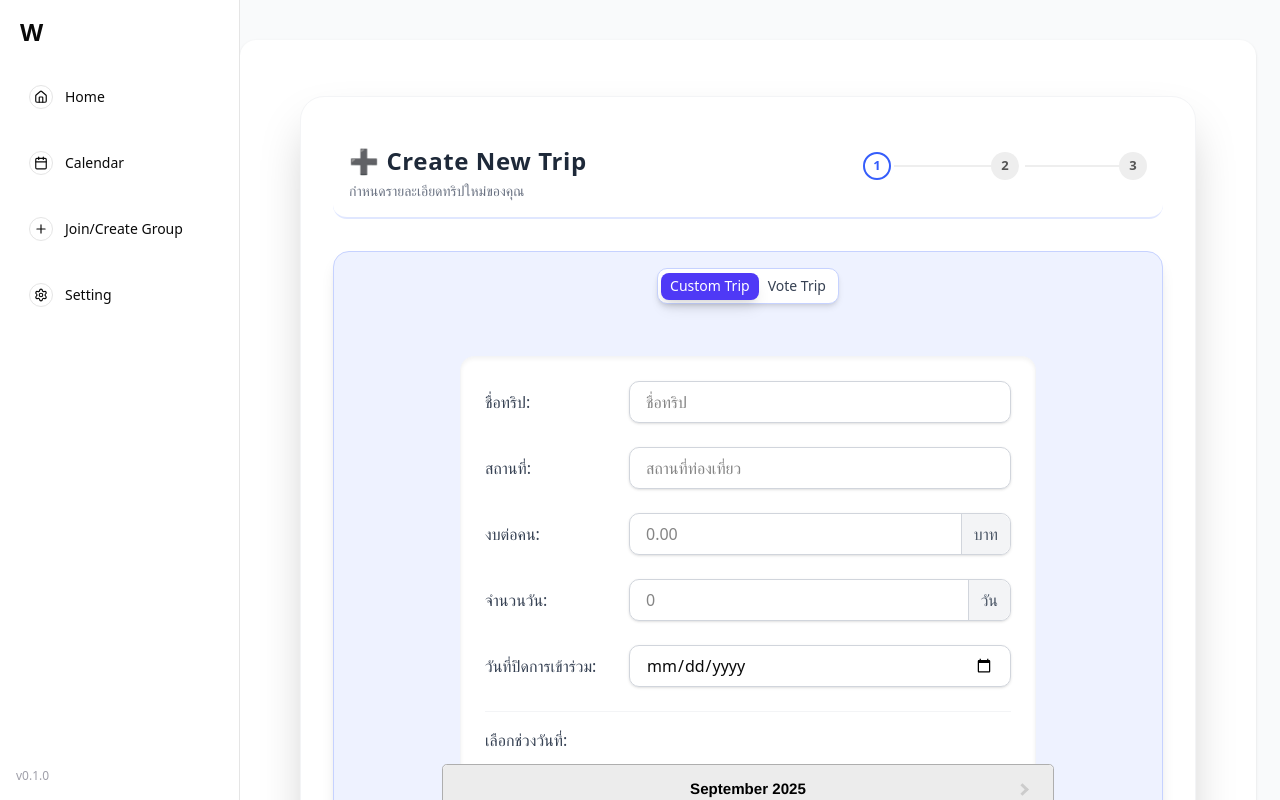
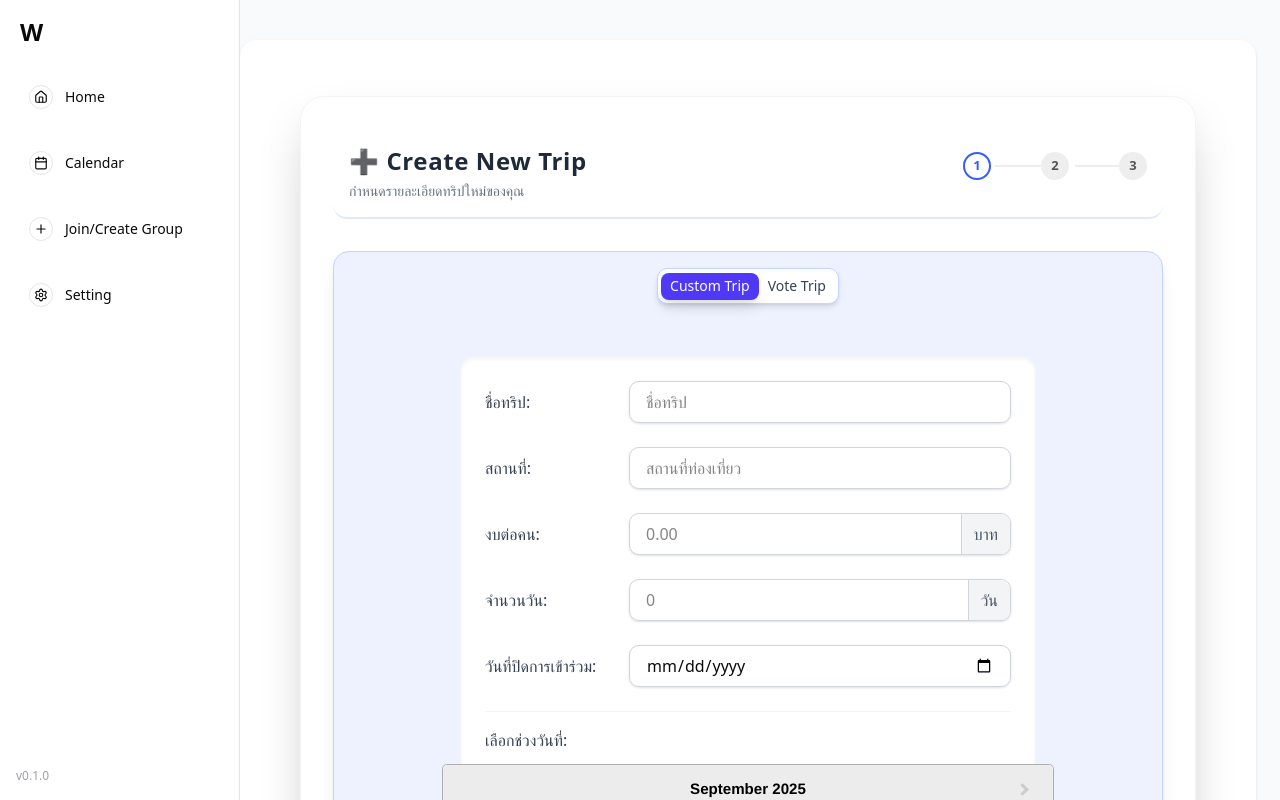
Before and after one commit to PhonePlaza/WANG, a Next.js app: page /create-trip in a window 1280 px wide. Shown: the top 800 px of the page. Built offline with nearby package versions, Linux system fonts and the light colour scheme; no server answers.

Commit message:
feat : update step component

```diff
--- a/src/components/ui/step/StepContent.css
+++ b/src/components/ui/step/StepContent.css
@@ -1,7 +1,7 @@
 .step-circles-fixed {
   display: flex;
-  justify-content: flex-start; /* ให้เริ่มจากซ้าย */
-  gap: 100px;
+  justify-content: flex-start;
+  gap: 50px;
   position: relative;
   margin-bottom: 15px;
 }
@@ -29,7 +29,7 @@
   top: 50%;
   left: 120%;
   height: 2px;
-  width: 100px;
+  width: 50px;
   background-color: #eee;
   transform: translateY(-50%);
   z-index: 0;
--- a/src/components/ui/step/StepContent.tsx
+++ b/src/components/ui/step/StepContent.tsx
@@ -1,4 +1,4 @@
-// components/ui/step/StepForm.tsx
+// components/ui/step/StepContent.tsx
 "use client";
 
 import React from "react";
@@ -6,17 +6,26 @@ import "./StepContent.css";
 
 interface StepFormProps {
   currentStep: number;
+  // ⭐ 1. เพิ่มพร็อพพ์ totalSteps
+  totalSteps: number;
 }
 
-export default function StepForm({ currentStep }: StepFormProps) {
+// ⭐ 2. รับพร็อพพ์ totalSteps เข้ามา
+export default function StepForm({ currentStep, totalSteps }: StepFormProps) {
+
+  // ⭐ 3. สร้าง Array สำหรับ Step โดยอิงจาก totalSteps
+  const steps = Array.from({ length: totalSteps }, (_, i) => i + 1);
+
   return (
     <div className="step-circles-fixed">
-      {[1, 2, 3].map((step) => (
+      {/* 4. วนลูปจาก Array ที่สร้างขึ้นใหม่ */}
+      {steps.map((step) => (
         <div
           key={step}
-          className={`step-circle ${
-            currentStep > step ? "completed" : ""
-          } ${currentStep === step ? "active" : ""}`}
+          className={`step-circle
+            ${currentStep > step ? "completed" : ""}
+            ${currentStep === step ? "active" : ""}
+          `}
         >
           {step}
         </div>
```
